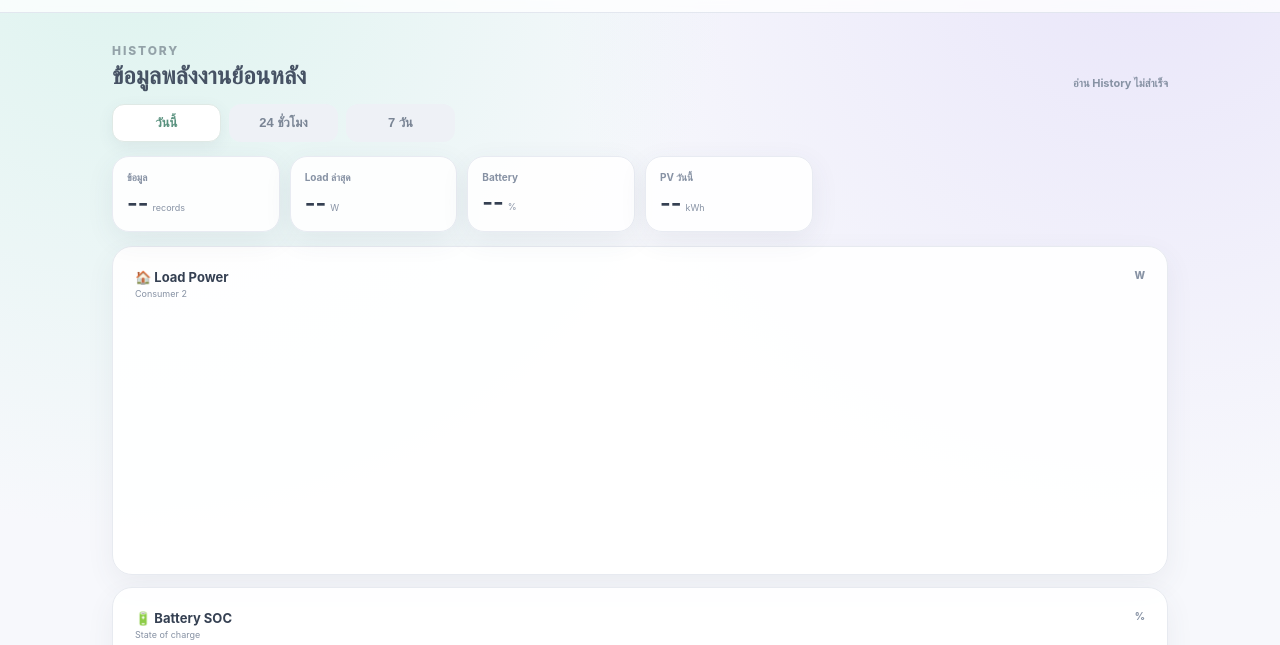
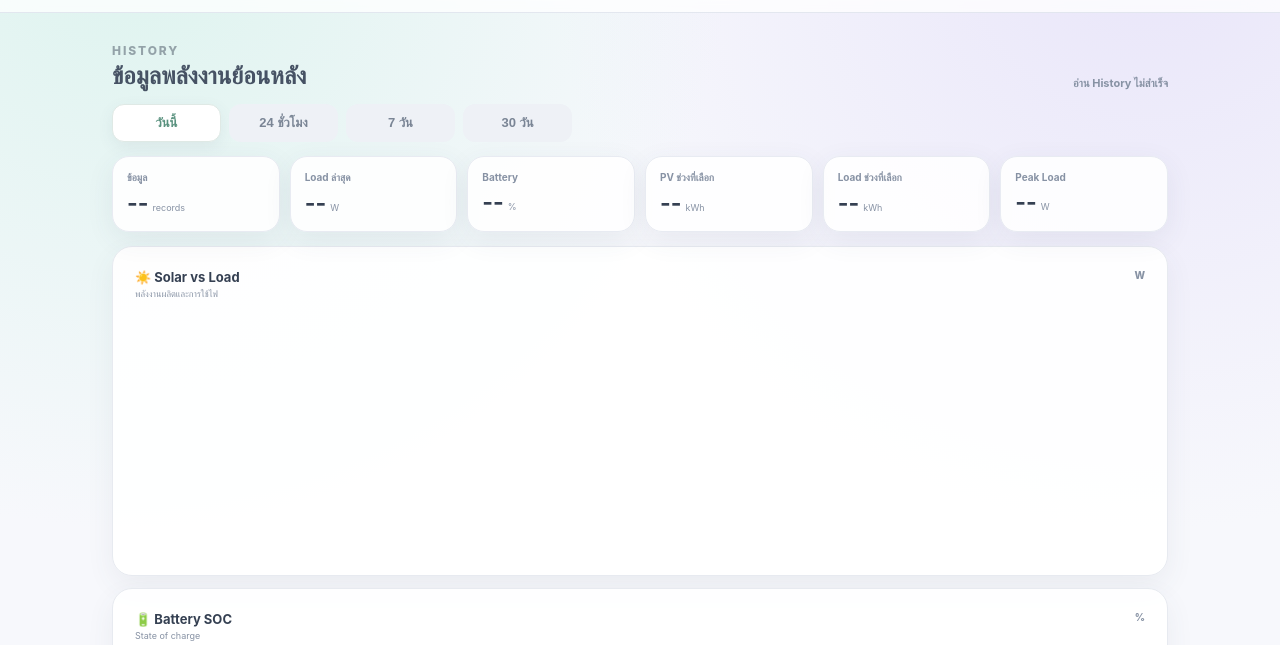
Before and after one commit to BTC-CHA/cha-solar-monitor, a plain HTML site: page history.html in a window 1280 px wide. Shown: the part 75-720 px from the top of the page. Drawn offline with nearby package versions, Linux system fonts and the light colour scheme; no server answers.

Commit message:
expand solar history dashboard

```diff
--- a/history.html
+++ b/history.html
@@ -28,17 +28,20 @@
     <button data-range="today" class="active">วันนี้</button>
     <button data-range="24h">24 ชั่วโมง</button>
     <button data-range="7d">7 วัน</button>
+    <button data-range="30d">30 วัน</button>
   </div>
 
   <section class="history-summary">
     <div class="history-stat"><span>ข้อมูล</span><strong id="statRows">--</strong><small>records</small></div>
     <div class="history-stat"><span>Load ล่าสุด</span><strong id="statLoad">--</strong><small>W</small></div>
     <div class="history-stat"><span>Battery</span><strong id="statSoc">--</strong><small>%</small></div>
-    <div class="history-stat"><span>PV วันนี้</span><strong id="statPv">--</strong><small>kWh</small></div>
+    <div class="history-stat"><span>PV ช่วงที่เลือก</span><strong id="statPv">--</strong><small>kWh</small></div>
+    <div class="history-stat"><span>Load ช่วงที่เลือก</span><strong id="statLoadEnergy">--</strong><small>kWh</small></div>
+    <div class="history-stat"><span>Peak Load</span><strong id="statPeakLoad">--</strong><small>W</small></div>
   </section>
 
   <section class="history-card">
-    <div class="chart-head"><div><b>🏠 Load Power</b><small>Consumer 2</small></div><span>W</span></div>
+    <div class="chart-head"><div><b>☀️ Solar vs Load</b><small>พลังงานผลิตและการใช้ไฟ</small></div><span>W</span></div>
     <div class="chart-wrap"><canvas id="loadChart"></canvas></div>
   </section>
 
```
